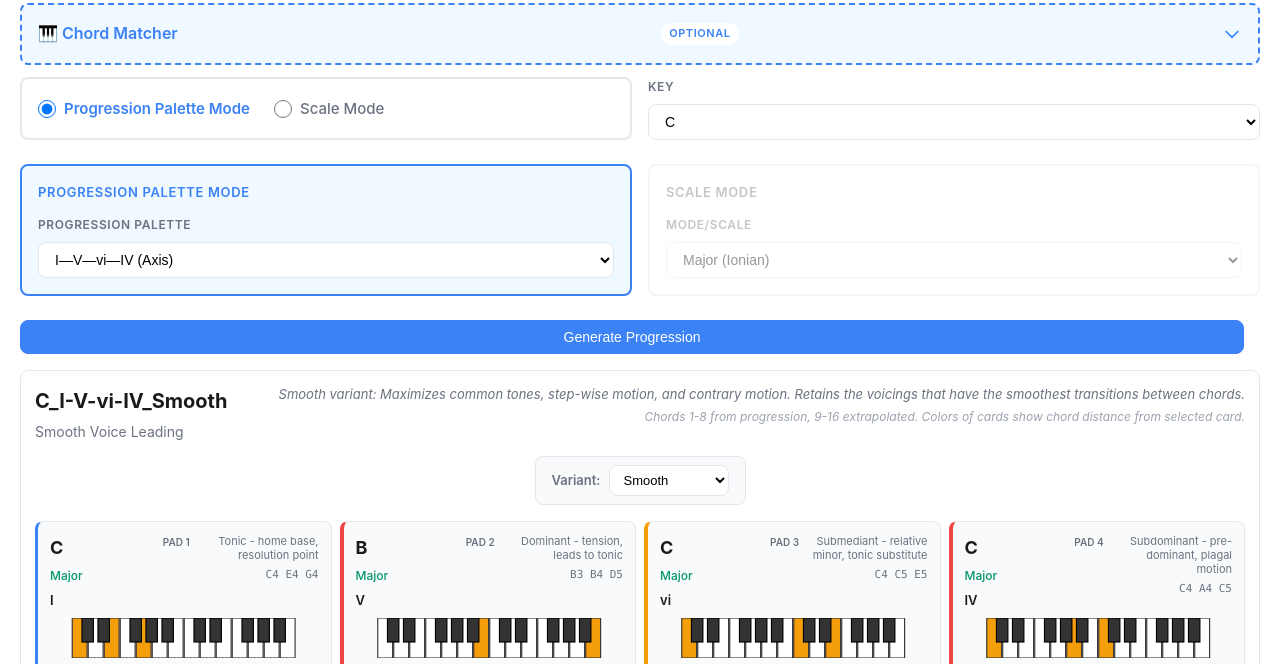
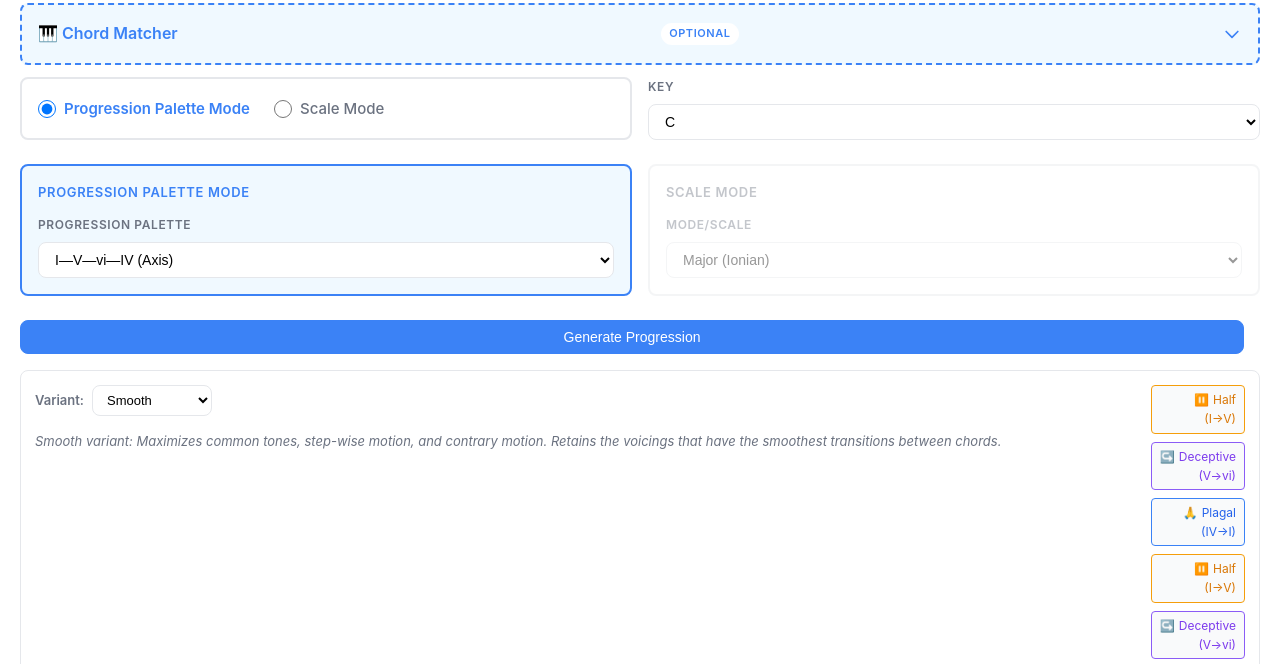
Before and after one commit to liotier/Ouarpeggiator, a plain HTML site: page preview/index.html in a window 1280 px wide. Shown: the part 125-789 px from the top of the page. Drawn offline with Linux system fonts and the light colour scheme.

Commit message:
deploy: 278584afbd2b9035d4d596327ac2ce6872a6725a

```diff
--- a/preview/css/styles.css
+++ b/preview/css/styles.css
@@ -561,24 +561,33 @@ button:disabled {
     display: flex;
     justify-content: space-between;
     align-items: flex-start;
-    margin-bottom: 12px;
+    margin-bottom: 16px;
     gap: 24px;
 }
 
 .progression-header-left {
-    flex-shrink: 0;
+    display: flex;
+    align-items: center;
+    gap: 16px;
+    flex-wrap: wrap;
 }
 
-.progression-title {
-    font-size: 20px;
-    font-weight: 700;
-    margin: 0 0 4px 0;
-    color: var(--fg);
+.variant-selector-inline {
+    display: flex;
+    align-items: center;
+    gap: 8px;
 }
 
-.progression-subtitle {
-    font-size: 14px;
+.variant-selector-inline label {
+    font-size: 13px;
+    font-weight: 600;
     color: var(--muted);
+}
+
+.variant-selector-inline select {
+    min-width: 120px;
+    padding: 6px 10px;
+    font-size: 13px;
 }
 
 .progression-header-right {
@@ -587,6 +596,7 @@ button:disabled {
     display: flex;
     flex-direction: column;
     gap: 4px;
+    align-items: flex-end;
 }
 
 .variant-description {
@@ -602,32 +612,53 @@ button:disabled {
     font-style: italic;
 }
 
-.progression-controls {
+/* Cadence Analysis */
+.cadence-analysis {
+    font-size: 14px;
+    color: var(--fg);
     display: flex;
-    justify-content: center;
-    margin-bottom: 16px;
+    gap: 8px;
+    flex-wrap: wrap;
+    justify-content: flex-end;
 }
 
-.variant-selector-centered {
-    display: flex;
-    align-items: center;
-    gap: 8px;
-    padding: 8px 16px;
+.cadence-tag {
     background: var(--pad-bg);
-    border-radius: var(--radius);
     border: 1px solid var(--border);
+    border-radius: 4px;
+    padding: 4px 8px;
+    font-size: 12px;
+    cursor: help;
+    transition: background 0.2s;
 }
 
-.variant-selector-centered label {
-    font-size: 13px;
-    font-weight: 600;
-    color: var(--muted);
+.cadence-tag:hover {
+    background: var(--pad-hover);
 }
 
-.variant-selector-centered select {
-    min-width: 120px;
-    padding: 6px 10px;
-    font-size: 13px;
+.cadence-tag .cadence-icon {
+    margin-right: 4px;
+}
+
+/* Cadence type colors */
+.cadence-tag.authentic {
+    border-color: #10b981;
+    color: #059669;
+}
+
+.cadence-tag.half {
+    border-color: #f59e0b;
+    color: #d97706;
+}
+
+.cadence-tag.plagal {
+    border-color: #3b82f6;
+    color: #2563eb;
+}
+
+.cadence-tag.deceptive {
+    border-color: #8b5cf6;
+    color: #7c3aed;
 }
 
 /* ============================================================================
--- a/preview/index.html
+++ b/preview/index.html
@@ -307,20 +307,17 @@
             <div class="progression-card">
                 <div class="progression-header">
                     <div class="progression-header-left">
-                        <h2 id="progressionTitle" class="progression-title">C_I-V-vi-IV_Smooth</h2>
-                        <div class="progression-subtitle">Smooth Voice Leading</div>
+                        <div class="variant-selector-inline">
+                            <label>Variant:</label>
+                            <select id="variantSelect" title="Switch between different voicing variants">
+                                <option value="0">Smooth</option>
+                            </select>
+                        </div>
+                        <span id="variantDescription" class="variant-description"></span>
                     </div>
                     <div class="progression-header-right">
-                        <span id="variantDescription" class="variant-description"></span>
-                        <span class="hint-text">Chords 1-8 from progression, 9-16 extrapolated. Colors of cards show chord distance from selected card.</span>
-                    </div>
-                </div>
-                <div class="progression-controls">
-                    <div class="variant-selector-centered">
-                        <label>Variant:</label>
-                        <select id="variantSelect" title="Switch between different voicing variants">
-                            <option value="0">Smooth</option>
-                        </select>
+                        <div id="cadenceAnalysis" class="cadence-analysis"></div>
+                        <span class="hint-text">Chords 1-8 from progression, 9-16 extrapolated. Colors show chord distance from selected.</span>
                     </div>
                 </div>
                 <div id="chordGrid" class="chord-grid">
--- a/preview/js/main.js
+++ b/preview/js/main.js
@@ -506,12 +506,6 @@ function generateProgression() {
             };
         });
 
-        // Update title in CPG format: Key_progression_Variant
-        const variantName = VARIANT_TYPES[0].name;
-        const progressionDisplay = templateRaw.replace(/—/g, '-');
-        document.getElementById('progressionTitle').textContent =
-            `${keyName}_${progressionDisplay}_${variantName}`;
-
         // Store the progression name for display
         appState.progressionName = progressionName;
     } else {
@@ -575,9 +569,6 @@ function generateProgression() {
             chords: chords.slice(0, 16),
             baseChordCount
         }];
-
-        document.getElementById('progressionTitle').textContent =
-            `${keyName}_${mode}_Scale`;
     }
 
     // Reset to first variant and update UI
@@ -601,29 +592,96 @@ function updateVariantSelector() {
 
     selector.value = appState.currentVariantIndex;
 
-    // Update description and title
+    // Update description
     const currentVariant = appState.variants[appState.currentVariantIndex];
     if (currentVariant && description) {
         description.textContent = currentVariant.description;
     }
 
-    // Update title with current variant name
-    updateProgressionTitle();
+    // Update cadence analysis
+    updateCadenceAnalysis();
 }
 
-function updateProgressionTitle() {
-    const noteNames = ['C', 'C♯', 'D', 'D♯', 'E', 'F', 'F♯', 'G', 'G♯', 'A', 'A♯', 'B'];
-    const keyName = noteNames[appState.key];
-    const currentVariant = appState.variants[appState.currentVariantIndex];
+// Cadence analysis tooltips
+const CADENCE_TOOLTIPS = {
+    'authentic': 'V→I: Strong resolution, conclusive feeling. The dominant chord resolves to tonic.',
+    'perfect-authentic': 'V→I with both chords in root position and tonic in soprano. Strongest cadence.',
+    'half': 'Any chord→V: Creates tension, sounds incomplete. Often used at phrase midpoints.',
+    'plagal': 'IV→I: "Amen" cadence. Softer resolution than authentic.',
+    'deceptive': 'V→vi: Expected resolution avoided. Creates surprise and continuation.',
+    'imperfect': 'V→I with inversion or non-tonic soprano. Weaker than perfect authentic.',
+};
 
-    if (appState.generationMode === 'template') {
-        const progressionDisplay = appState.progressionTemplate.replace(/—/g, '-');
-        document.getElementById('progressionTitle').textContent =
-            `${keyName}_${progressionDisplay}_${currentVariant.name}`;
-    } else {
-        document.getElementById('progressionTitle').textContent =
-            `${keyName}_${appState.mode}_${currentVariant.name}`;
+function analyzeCadences(chords) {
+    const cadences = [];
+    if (!chords || chords.length < 2) return cadences;
+
+    for (let i = 0; i < chords.length - 1; i++) {
+        const current = chords[i];
+        const next = chords[i + 1];
+        if (!current.symbol || !next.symbol) continue;
+
+        const currSymbol = current.symbol.toUpperCase().replace(/[0-9]/g, '');
+        const nextSymbol = next.symbol.toUpperCase().replace(/[0-9]/g, '');
+
+        // Authentic cadence: V → I
+        if (currSymbol === 'V' && nextSymbol === 'I') {
+            cadences.push({
+                type: 'authentic',
+                icon: '✓',
+                label: 'Authentic (V→I)',
+                position: i
+            });
+        }
+        // Half cadence: any → V
+        else if (nextSymbol === 'V' && currSymbol !== 'V') {
+            cadences.push({
+                type: 'half',
+                icon: '⏸️',
+                label: `Half (${current.symbol}→V)`,
+                position: i
+            });
+        }
+        // Plagal cadence: IV → I
+        else if (currSymbol === 'IV' && nextSymbol === 'I') {
+            cadences.push({
+                type: 'plagal',
+                icon: '🙏',
+                label: 'Plagal (IV→I)',
+                position: i
+            });
+        }
+        // Deceptive cadence: V → vi
+        else if (currSymbol === 'V' && nextSymbol === 'VI') {
+            cadences.push({
+                type: 'deceptive',
+                icon: '↪️',
+                label: 'Deceptive (V→vi)',
+                position: i
+            });
+        }
     }
+
+    return cadences;
+}
+
+function updateCadenceAnalysis() {
+    const container = document.getElementById('cadenceAnalysis');
+    if (!container) return;
+
+    const cadences = analyzeCadences(appState.chordProgression);
+
+    if (cadences.length === 0) {
+        container.innerHTML = '';
+        return;
+    }
+
+    container.innerHTML = cadences.map(c => {
+        const tooltip = CADENCE_TOOLTIPS[c.type] || '';
+        return `<span class="cadence-tag ${c.type}" title="${tooltip}">
+            <span class="cadence-icon">${c.icon}</span>${c.label}
+        </span>`;
+    }).join('');
 }
 
 function switchVariant(index) {
@@ -727,14 +785,13 @@ function renderChordGrid() {
         pad.dataset.padId = padId;
         pad.dataset.originalVlClass = voiceLeadingClass;
 
-        // CPG-style two-column layout
+        // CPG-style two-column layout (no PAD labels - legacy MPC terminology removed)
         pad.innerHTML = `
             <div class="chord-text-column">
                 <div class="chord-pad-content">
                     <div class="chord-info">
                         <div class="chord-name">${displayName}</div>
                     </div>
-                    <div class="pad-number">PAD ${padId}</div>
                 </div>
                 <div class="chord-quality ${qualityClass}">${qualityLabel}</div>
                 <div class="chord-roman">${chord.symbol || ''}</div>
--- a/preview/js/modules/musicTheory.js
+++ b/preview/js/modules/musicTheory.js
@@ -77,13 +77,13 @@ export const modes = {
 
 export const progressions = {
     'Pop/Rock': [
-        { name: 'I—V—vi—IV (Axis)', chords: 'I V vi IV' },
-        { name: 'I—IV—V—IV', chords: 'I IV V IV' },
-        { name: 'I—vi—IV—V (50s)', chords: 'I vi IV V' },
-        { name: 'vi—IV—I—V', chords: 'vi IV I V' },
-        { name: 'I—V—vi—iii—IV', chords: 'I V vi iii IV' },
-        { name: 'I—IV—vi—V', chords: 'I IV vi V' },
-        { name: 'I—iii—IV—V', chords: 'I iii IV V' },
+        { name: 'I—V—vi—IV (Axis of Awesome)', chords: 'I V vi IV' },
+        { name: 'I—IV—V—IV (Mixolydian Rock)', chords: 'I IV V IV' },
+        { name: 'I—vi—IV—V (50s Doo-Wop)', chords: 'I vi IV V' },
+        { name: 'vi—IV—I—V (Sensitive)', chords: 'vi IV I V' },
+        { name: 'I—V—vi—iii—IV (Pop Punk)', chords: 'I V vi iii IV' },
+        { name: 'I—IV—vi—V (Worship)', chords: 'I IV vi V' },
+        { name: 'I—iii—IV—V (Soft Rock)', chords: 'I iii IV V' },
     ],
     'Blues/Soul': [
         { name: '12-Bar Blues', chords: 'I I I I IV IV I I V IV I V' },
```
